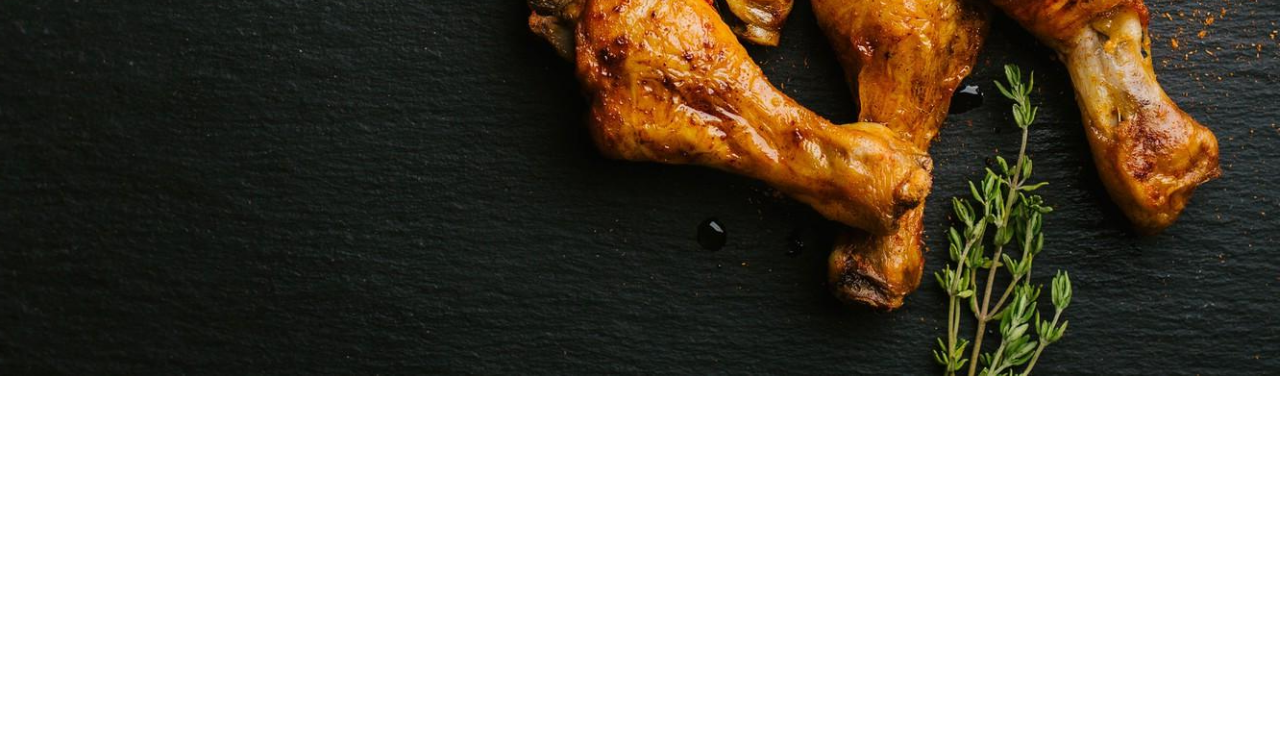
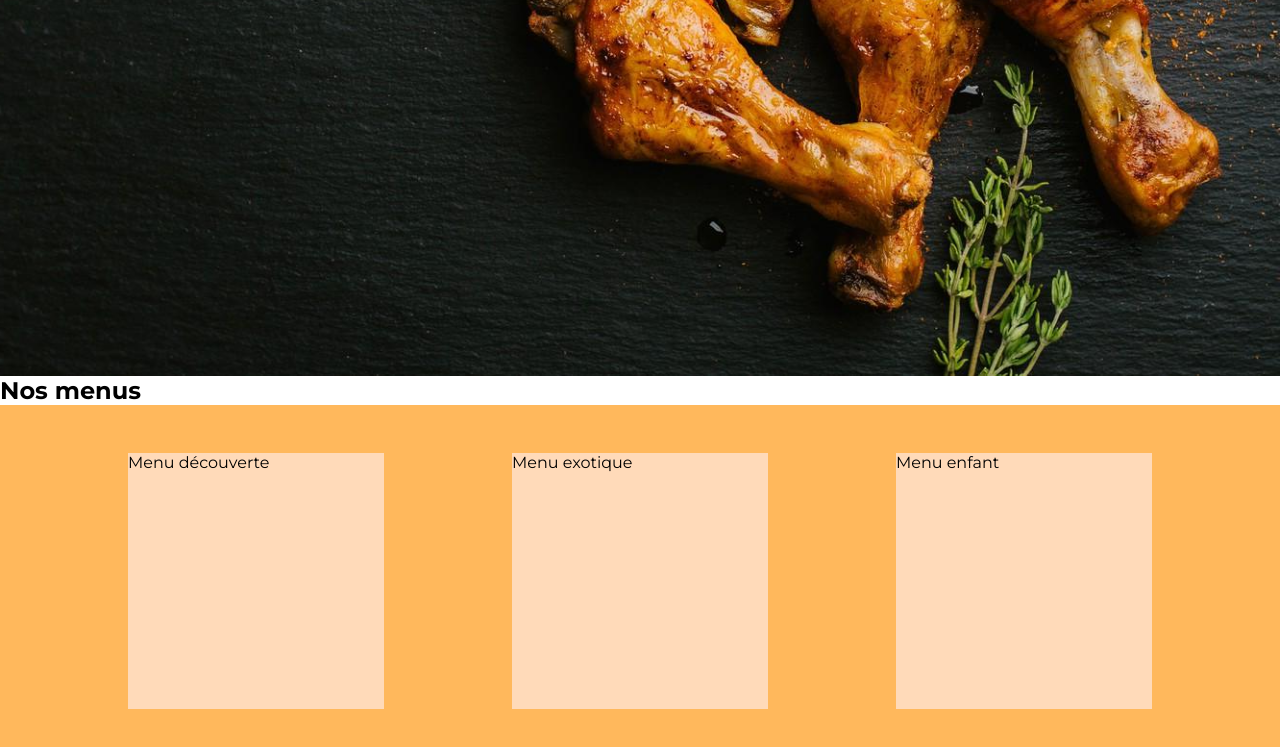
Before and after one commit to matteokeole/food4ever, a plain HTML site: page index.html in a window 1280 px wide. Shown: the part 441-1188 px from the top of the page. Before the commit the page ends 821 px from the top, so only its background shows below. Drawn offline with Linux system fonts and the light colour scheme.

Commit message:
Section "presentation"

```diff
--- a/main.css
+++ b/assets/css/main.css
@@ -1,5 +1,10 @@
+@import url(presentation.css);
+
+/* dark orange d82f0c */
+/* light orange f84d2a */
+
 * {
-	margin: initial
+	margin: initial;
 }
 
 body {
@@ -9,6 +14,7 @@ body {
 .background {
 	width: 100%;
 	scale: -1 1;
+	display: block;
 }
 
 .title {
--- /dev/null
+++ b/assets/css/presentation.css
@@ -0,0 +1,13 @@
+.presentation {
+	background-color: rgb(255, 184, 92);
+	padding: 3rem;
+	display: flex;
+	justify-content: center;
+	gap: 8rem;
+}
+
+.presentation .item {
+	aspect-ratio: 1;
+	width: 20vw;
+	background-color: peachpuff;
+}
--- a/index.html
+++ b/index.html
@@ -3,11 +3,11 @@
 	<head>
 		<meta charset="utf-8">
 		<link rel="icon" href="favicon.ico"> <!-- Pour ajouter une icône -->
-		<link rel="stylesheet" href="main.css"> <!-- Pour importer une feuille de style -->
+		<link rel="stylesheet" href="assets/css/main.css"> <!-- Pour importer une feuille de style -->
 		<link rel="preconnect" href="https://fonts.googleapis.com">
 		<link rel="preconnect" href="https://fonts.gstatic.com" crossorigin>
 		<link href="https://fonts.googleapis.com/css2?family=Montserrat:ital,wght@0,400;0,700;1,400&display=swap" rel="stylesheet">
-		<script src="main.js"></script> <!-- Pour importer un script JavaScript -->
+		<script src="assets/js/main.js"></script> <!-- Pour importer un script JavaScript -->
 		<title>food4ever</title>
 	</head>
 
@@ -17,5 +17,11 @@
 			<h1>À table !</h1>
 			<h2>Venez découvrir nos saveurs<br>originales et succulentes</h2>
 		</div>
+		<h2>Nos menus</h2>
+		<div class="presentation">
+			<div class="item">Menu découverte</div>
+			<div class="item">Menu exotique</div>
+			<div class="item">Menu enfant</div>
+		</div>
 	</body>
 </html>
```
Also changed, not shown: assets/js/main.js (renamed from main.js).
